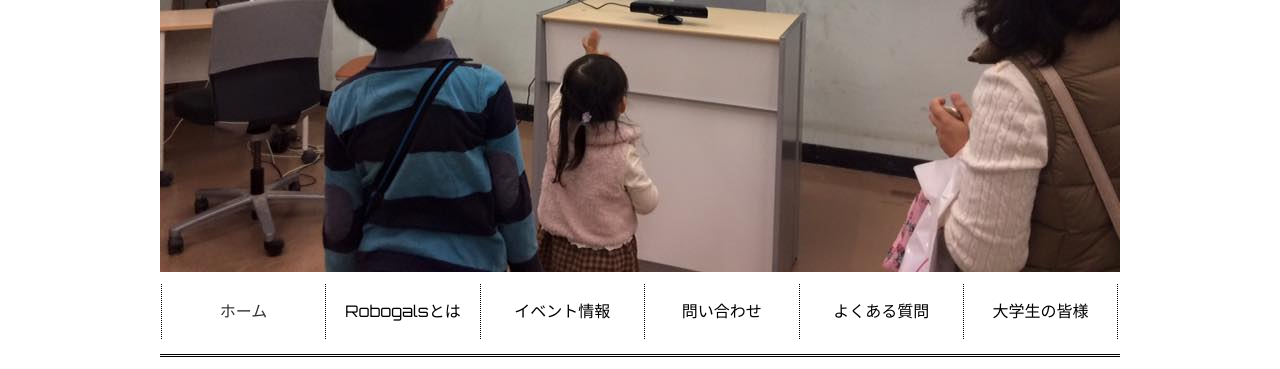
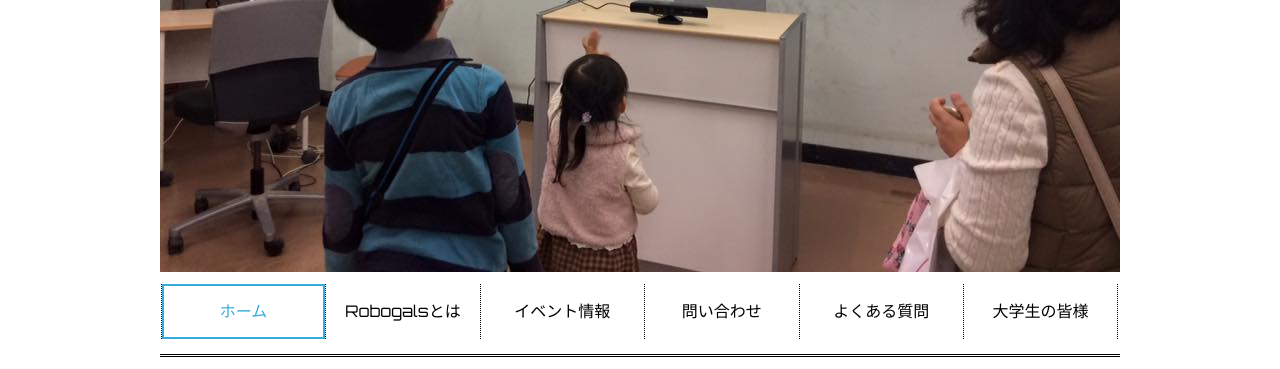
Before and after one commit to mrdkosy/RobogalsTokyo_webSite, a plain HTML site: page index.html in a window 1280 px wide. In both pictures the pointer is over the element "ホーム". Shown: the part 5690-6059 px from the top of the page. Drawn offline with nearby package versions, Linux system fonts and the light colour scheme.

Commit message:
グローバルナビゲーションの更新
グローバルナビゲーションの更新

```diff
--- a/css/base02.css
+++ b/css/base02.css
@@ -20,6 +20,9 @@
  a:hover {
    color:#333;
    text-decoration:none;
+ }
+ a:acrive {
+  text-decoration: none;
  }
 /*==========================================
  ヘッダーのスタイル
@@ -152,6 +155,12 @@ nav ul li a p{
   line-height: 3.2em;
   border: solid 2px rgba(0, 0, 0, 0);
 }
+nav p:hover{
+  border: solid 2px hsl(197, 70%, 53%);
+  color: hsl(197, 70%, 53%);
+  text-decoration: none;
+}
+
 /*==========================================
  コンテンツエリア全体のスタイル
  ===========================================*/
--- a/css/eachPage.css
+++ b/css/eachPage.css
@@ -42,7 +42,6 @@ a .circle_menu{
 	float: left;
 	margin: 0px 15px 40px 0;
 }
-
 .circle_menu{
 	border: 2px solid hsl(197, 70%, 50%);
 	border-radius: 50px;
```
